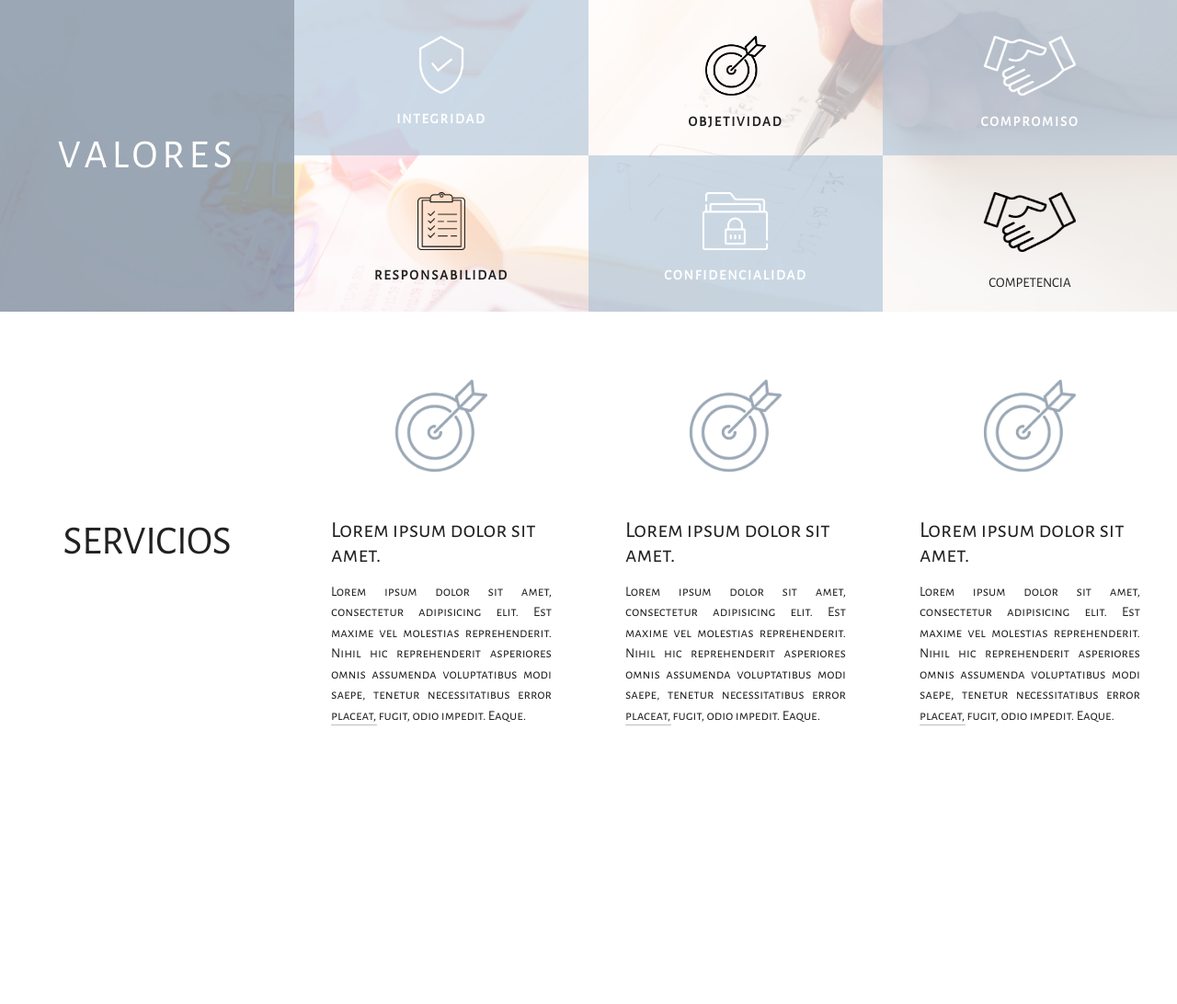
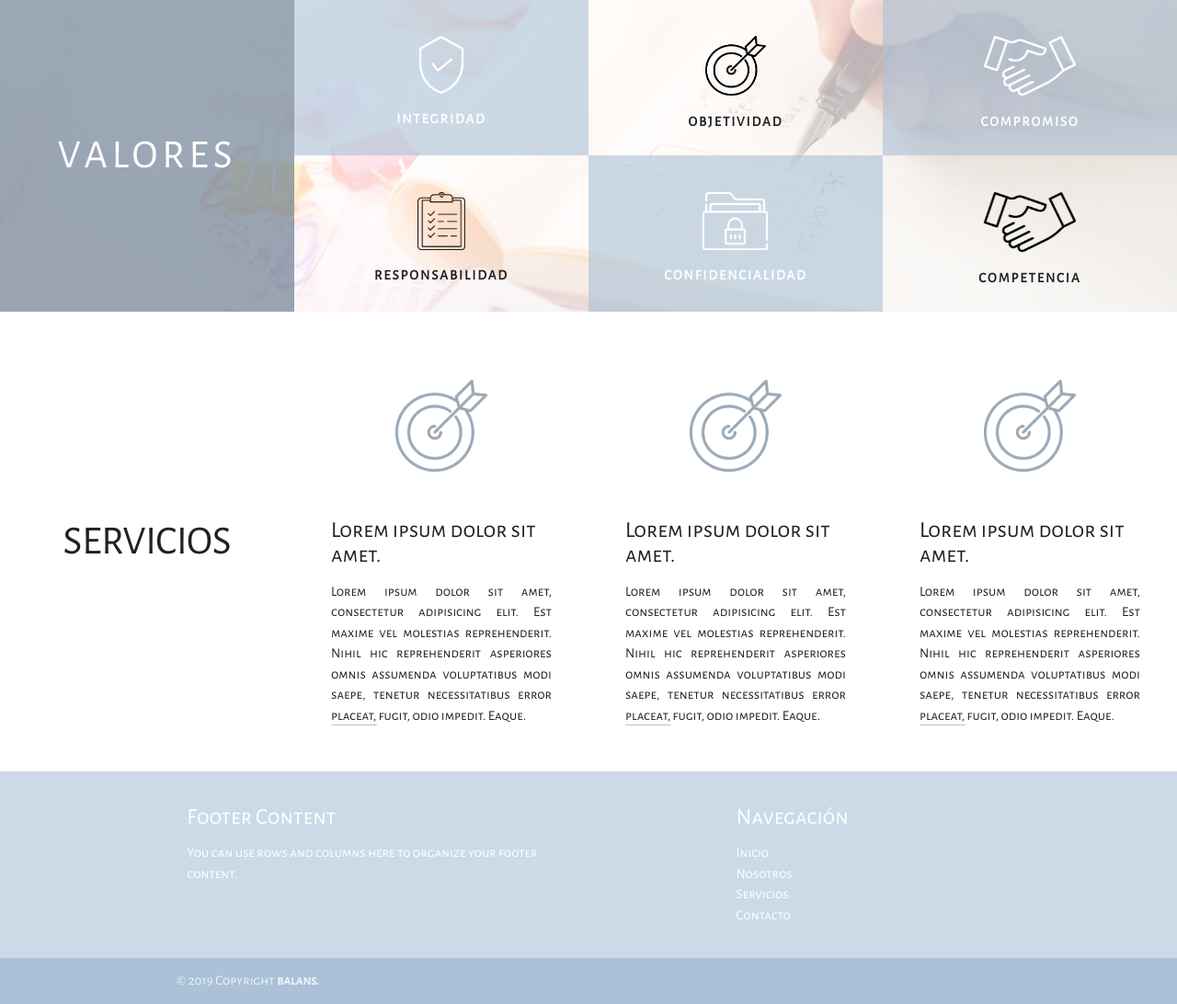
Before and after one commit to dietic/balanspe, a PHP site: page / in a window 1280 px wide. Shown: the part 1141-2233 px from the top of the page at 92% size. Before the commit the page ends 1930 px from the top, so only its background shows below. Run offline with PHP 8.4, Linux system fonts and the light colour scheme; some libraries are stand-ins or nearby versions.

Commit message:
Added footer

```diff
--- a/includes/footer.php
+++ b/includes/footer.php
@@ -1,8 +1,33 @@
 
+
+	<footer class="page-footer">
+      <div class="container">
+        <div class="row">
+          <div class="col l6 s12">
+            <h5 class="white-text">Footer Content</h5>
+            <p class="white-text text-lighten-4">You can use rows and columns here to organize your footer content.</p>
+          </div>
+          <div class="col l4 offset-l2 s12">
+            <h5 class="white-text">Navegación</h5>
+            <ul>
+              <li><a class="white-text text-lighten-3" href="#home">Inicio</a></li>
+              <li><a class="white-text text-lighten-3" href="#about">Nosotros</a></li>
+              <li><a class="white-text text-lighten-3" href="#services">Servicios</a></li>
+              <li><a class="white-text text-lighten-3" href="#!">Contacto</a></li>
+            </ul>
+          </div>
+        </div>
+      </div>
+      <div class="footer-copyright">
+        <div class="container">
+        © 2019 Copyright <b>balans.</b>
+        </div>
+      </div>
+    </footer>
 
 
 	<!-- Custom Scripts -->
 	<?php include '_custom-scripts.php'; ?>
-	</div>
+	</main>
 </body>
 </html>
--- a/includes/header.php
+++ b/includes/header.php
@@ -17,5 +17,5 @@
 	<link rel="stylesheet" href="css/styles.css">
 </head>
 <body>
-<div class="contenedor">
+<main class="contenedor">
 <?php include 'navbar.php'; ?>
--- a/index.php
+++ b/index.php
@@ -154,6 +154,9 @@
 	</div>
 
 </div>
+<div class="contact">
+
+</div>
 
 
 
--- a/scss/styles.scss
+++ b/scss/styles.scss
@@ -507,7 +507,7 @@ nav{
 					transition: ease all .3s;
 				    padding-top: 40px;
 	    			text-align: center;
-					z-index: 4;s
+					z-index: 4;
 					/* background-color: cyan; */
 					p{
 						letter-spacing: 2px;
@@ -662,6 +662,7 @@ nav{
 			height: auto;
 			min-height: 0;
 			max-height: none;
+			padding-bottom: 30px;
 			.services-wrapper{
 				.services-left{
 						height: 20vh;
@@ -699,6 +700,19 @@ nav{
 
 
 
+
+
+.page-footer{
+	background-color: rgba(170,193,216,0.6);
+	.container{
+
+	}
+	.footer-copyright{
+		background-color: rgba(170,193,216,1);
+
+	}
+}
+
 .slide-down-container{
 	z-index: 2;
 	position: absolute;
```
Also changed, not shown: css/styles.css.
